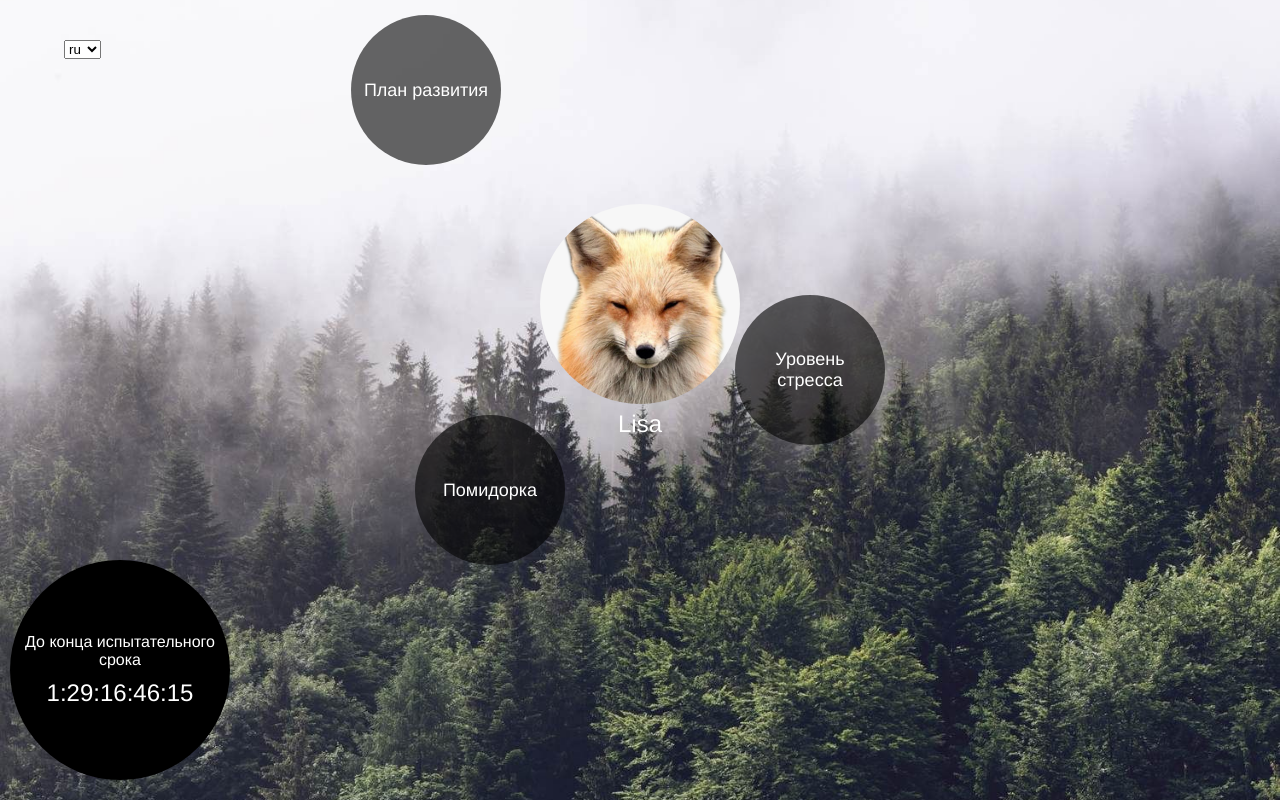
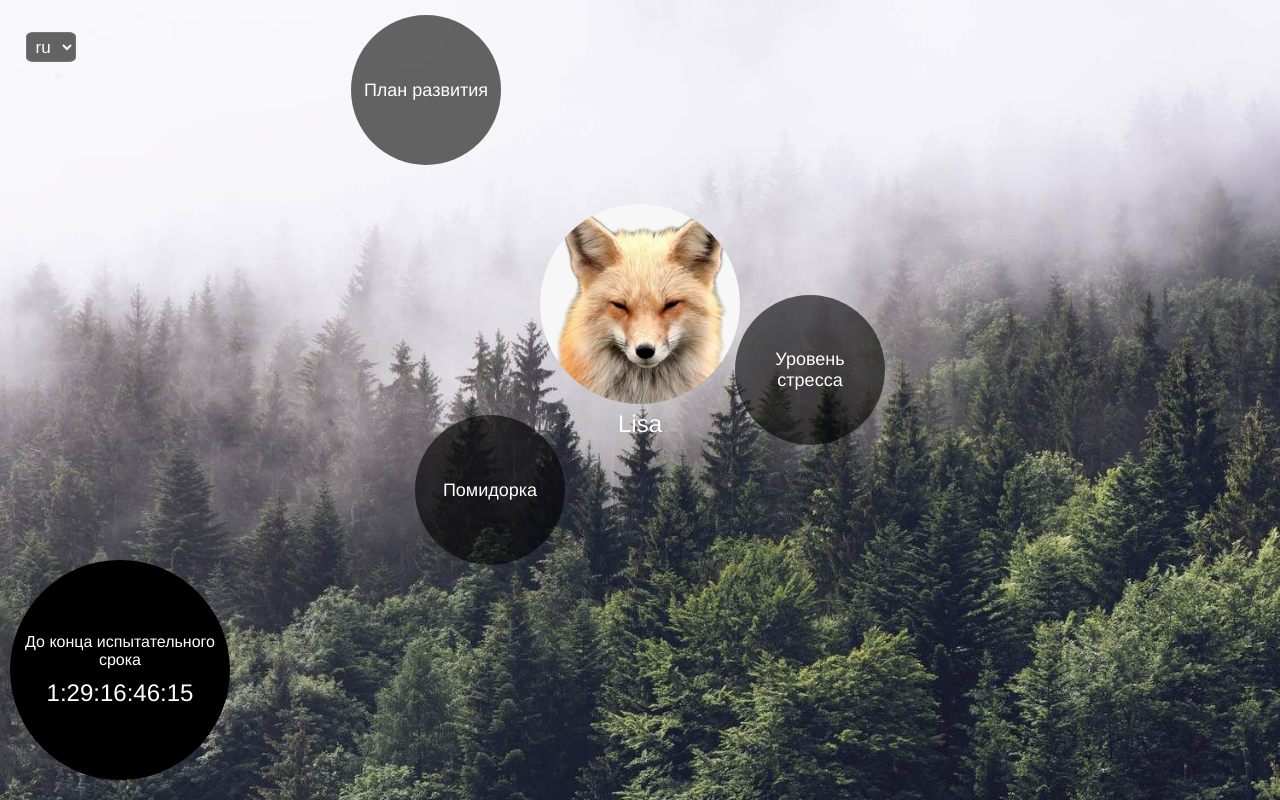
Before and after one commit to Purofox/circus-with-horses, a Vue app: page / in a window 1280 px wide. Built offline with nearby package versions, Linux system fonts and the light colour scheme; what vue-cookies, vue-lodash would draw is missing.

Commit message:
Added new page. Changed styles for language select

```diff
--- a/package.json
+++ b/package.json
@@ -9,6 +9,7 @@
     "lint": "vue-cli-service lint"
   },
   "dependencies": {
+    "axios": "^0.21.1",
     "core-js": "^3.6.5",
     "lodash": "^4.17.20",
     "moment": "^2.29.1",
--- /dev/null
+++ b/src/components/WeatherPrediction/WeatherPrediction.vue
@@ -0,0 +1,50 @@
+<template>
+  <div class="prediction">
+    <div class="tips">
+      <div class="prediction-degrees">10 C</div>
+      <div class="prediction-tips">Keep calm and nadevay podstaniki</div>
+    </div>
+    <BackToMain/>
+  </div>
+</template>
+
+<script>
+  import BackToMain from '../BackToMain/BackToMain.vue';
+  export default {
+    name: "WeatherPrediction",
+    components: {
+      BackToMain
+    },
+  };
+</script>
+
+<style scoped>
+  .prediction {
+    background: url("../../assets/weather.jpg") no-repeat center;
+    background-size: cover;
+    height: 100%;
+    padding-top: 140px;
+  }
+
+  .tips {
+    background: #ffffffad;
+    border-radius: 50%;
+    display: flex;
+    flex-direction: column;
+    height: 250px;
+    justify-content: center;
+    margin: 0 auto;
+    padding: 30px;
+    text-align: center;
+    width: 250px;
+  }
+
+  .prediction-degrees {
+    font-size: 36px;
+  }
+
+  .prediction-tips {
+    font-size: 24px;
+    margin: 20px 0;
+  }
+</style>
--- a/src/components/langChanger/langChanger.vue
+++ b/src/components/langChanger/langChanger.vue
@@ -20,8 +20,18 @@ export default {
 <style scoped>
   .locale-changer {
     cursor: pointer;
-    left: 5vw;
+    left: 2vw;
     position: absolute;
-    top: 5vh;
+    top: 4vh;
+  }
+
+  .locale-changer select {
+    background: #0009;
+    border-radius: 15%;
+    color: #fff;
+    font-size: 17px;
+    height: 30px;
+    padding: 0 5px;
+    width: 50px;
   }
 </style>
--- /dev/null
+++ b/src/pages/WeatherTips.vue
@@ -0,0 +1,13 @@
+<template>
+  <WeatherPrediction/>
+</template>
+
+<script>
+import WeatherPrediction from '../components/WeatherPrediction/WeatherPrediction.vue';
+  export default {
+    name: "WeatherTips",
+    components: {
+      WeatherPrediction
+    }
+  };
+</script>
--- a/src/routes.js
+++ b/src/routes.js
@@ -4,6 +4,7 @@ import home from './pages/Home.vue';
 import stressLevel from './pages/StressLevel.vue';
 import EducationPlan from './pages/EducationPlan.vue';
 import PomodoroPage from './pages/Pomodoro.vue';
+import WeatherTips from './pages/WeatherTips.vue';
 
 Vue.use(Router);
 
@@ -29,6 +30,11 @@ const router = new Router({
             path: '/pomodoro',
             name: 'pomodoro',
             component: PomodoroPage
+        },
+        {
+            path: '/weather-tips',
+            name: 'weatherTips',
+            component: WeatherTips
         }
     ]
 });
```
Also changed, not shown: src/components/WeatherWidget/WeatherWidget.vue (added, +15 -0 lines), src/assets/weather.jpg (added), 1 other file (tests, documents, lock files or other folders).
